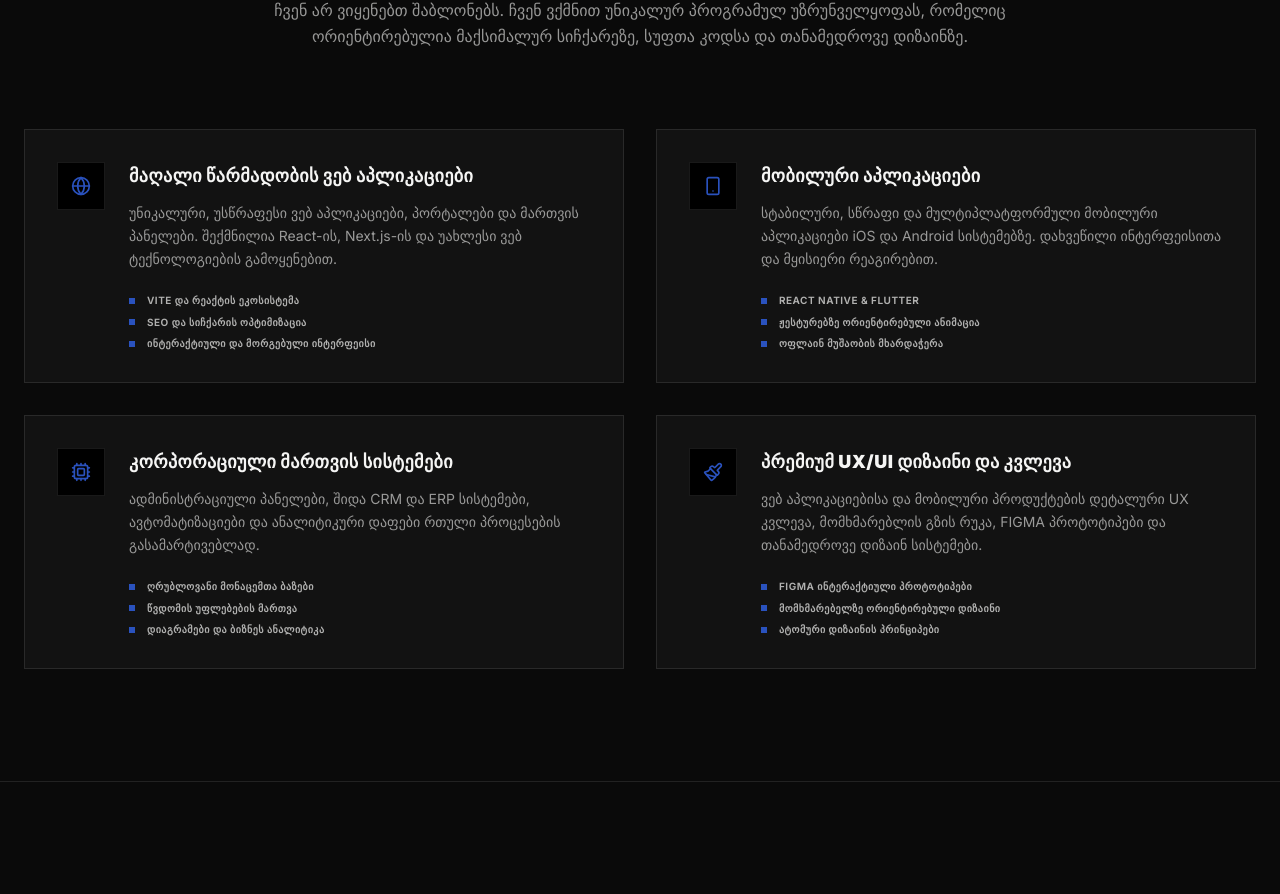
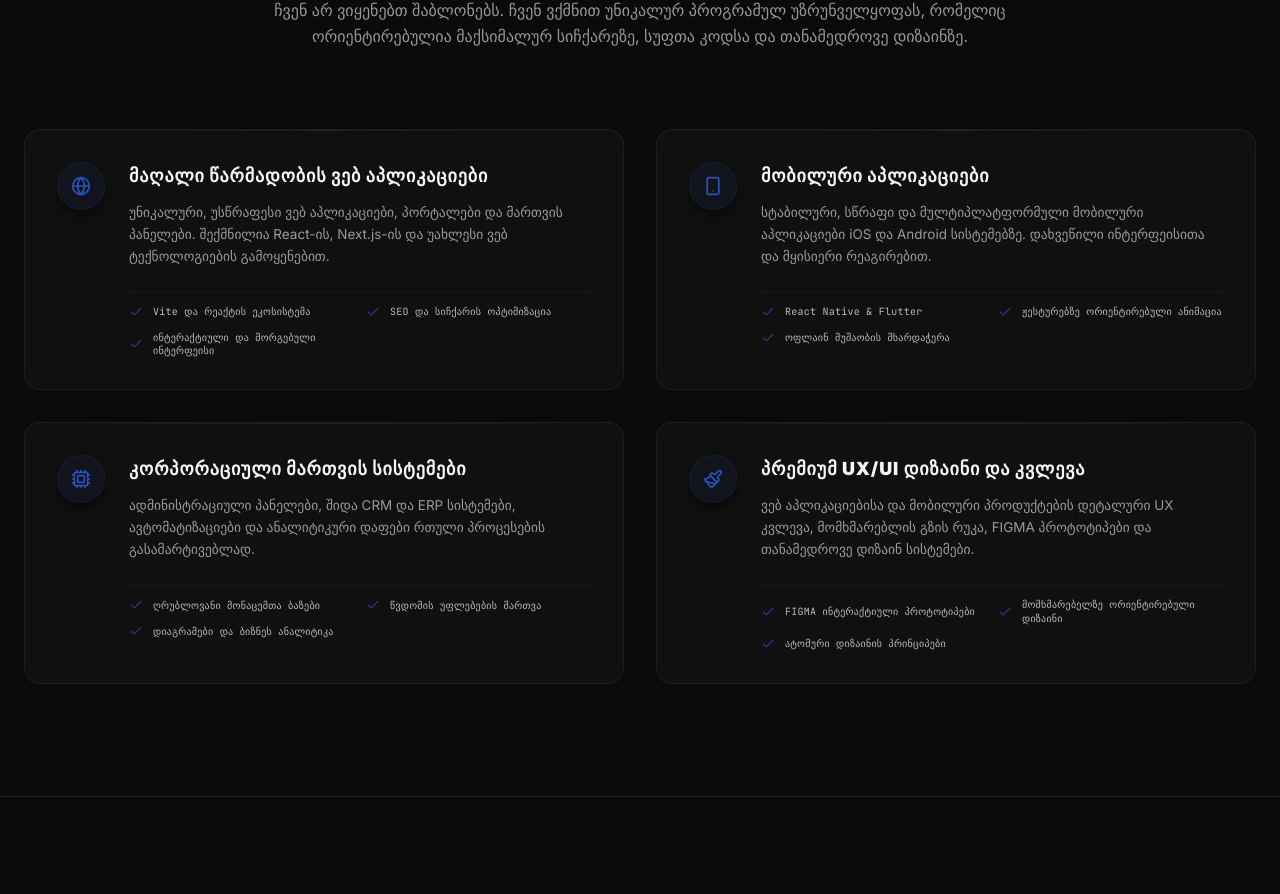
Before and after one commit to gigola9/TianShan-Space, a React (Vite) app: page / in a window 1280 px wide. Shown: the part 1033-1927 px from the top of the page. Built offline with nearby package versions, Linux system fonts and the light colour scheme.

Commit message:
style: update service card design to premium aesthetic
Refine the services grid visuals by replacing brutalist borders with rounded, sleek cards featuring subtle radial glows and hover effects.

```diff
--- a/src/components/Services.tsx
+++ b/src/components/Services.tsx
@@ -51,7 +51,7 @@ export default function Services({ language }: ServicesProps) {
           </p>
         </motion.div>
 
-        {/* Services Grid with beautiful sharp borders */}
+        {/* Services Grid with beautiful sleek, premium cards instead of brutalist shapes */}
         <div className="grid grid-cols-1 md:grid-cols-2 gap-8" id="services-grid-list">
           {services.map((service, index) => (
             <motion.div
@@ -60,29 +60,35 @@ export default function Services({ language }: ServicesProps) {
               whileInView={{ opacity: 1, y: 0 }}
               viewport={{ once: true, margin: "-50px" }}
               transition={{ duration: 0.6, delay: index * 0.1, ease: 'easeOut' }}
-              className="group relative bg-[#121212] border border-artistic-border rounded-none p-8 hover:border-artistic-primary transition-all duration-500 hover:shadow-2xl hover:shadow-black block"
+              className="group relative bg-[#121212]/85 hover:bg-[#161616] border border-white/[0.06] hover:border-artistic-primary/45 rounded-2xl p-8 transition-all duration-500 hover:shadow-[0_15px_30px_rgba(0,0,0,0.6)] hover:-translate-y-1 block overflow-hidden"
               id={`service-card-${service.id}`}
             >
+              {/* Soft radial glow flare on hover */}
+              <div className="absolute inset-0 bg-[radial-gradient(circle_at_20%_20%,rgba(42,82,190,0.08),transparent_50%)] opacity-0 group-hover:opacity-100 transition-opacity duration-700 pointer-events-none rounded-2xl" />
+
+              {/* Linear shine highlight on the top edge */}
+              <div className="absolute inset-x-0 top-0 h-[1px] bg-gradient-to-r from-transparent via-white/[0.08] to-transparent pointer-events-none" />
+
               <div className="flex flex-col sm:flex-row items-start gap-6 relative z-10">
-                {/* Minimalist icon enclosure with strict coordinates */}
-                <div className="flex items-center justify-center w-12 h-12 rounded-none bg-black border border-artistic-border group-hover:border-artistic-primary transition-all duration-500 shrink-0">
+                {/* Premium circular icon dock with warm ambient color */}
+                <div className="flex items-center justify-center w-12 h-12 rounded-full bg-artistic-primary/8 border border-artistic-primary/15 group-hover:border-artistic-primary/40 group-hover:bg-artistic-primary/15 transition-all duration-500 shrink-0 shadow-lg shadow-black/40">
                   {renderIcon(service.iconName)}
                 </div>
 
                 <div className="flex-1">
-                  <h3 className="text-lg font-sans font-extrabold text-[#F5F5F4] mb-3 group-hover:text-artistic-primary transition-colors duration-300 uppercase tracking-wide">
+                  <h3 className="text-lg font-sans font-black text-[#F5F5F4] mb-3 group-hover:text-artistic-primary transition-colors duration-300 uppercase tracking-wider">
                     {service.title[language]}
                   </h3>
-                  <p className="text-[#F5F5F4]/60 text-sm leading-relaxed mb-6 font-normal">
+                  <p className="text-[#F5F5F4]/60 text-[13.5px] leading-relaxed mb-6 font-normal">
                     {service.description[language]}
                   </p>
 
-                  {/* Bullet Tech List */}
-                  <ul className="grid grid-cols-1 gap-2">
+                  {/* Bullet Tech List with refined checkmarks */}
+                  <ul className="grid grid-cols-1 sm:grid-cols-2 gap-3 pt-3 border-t border-white/[0.04]">
                     {service.features[language].map((bullet, idx) => (
-                      <li key={idx} className="flex items-center gap-3 text-xs text-[#F5F5F4]/80">
-                        <div className="w-1.5 h-1.5 bg-artistic-primary shrink-0"></div>
-                        <span className="font-semibold uppercase tracking-wider text-[10px] text-[#F5F5F4]/70">{bullet}</span>
+                      <li key={idx} className="flex items-center gap-2.5 text-xs text-[#F5F5F4]/80">
+                        <Check className="w-3.5 h-3.5 text-artistic-primary/70 shrink-0" />
+                        <span className="font-mono tracking-wide text-[10px] text-[#F5F5F4]/75 capitalize">{bullet}</span>
                       </li>
                     ))}
                   </ul>
```
